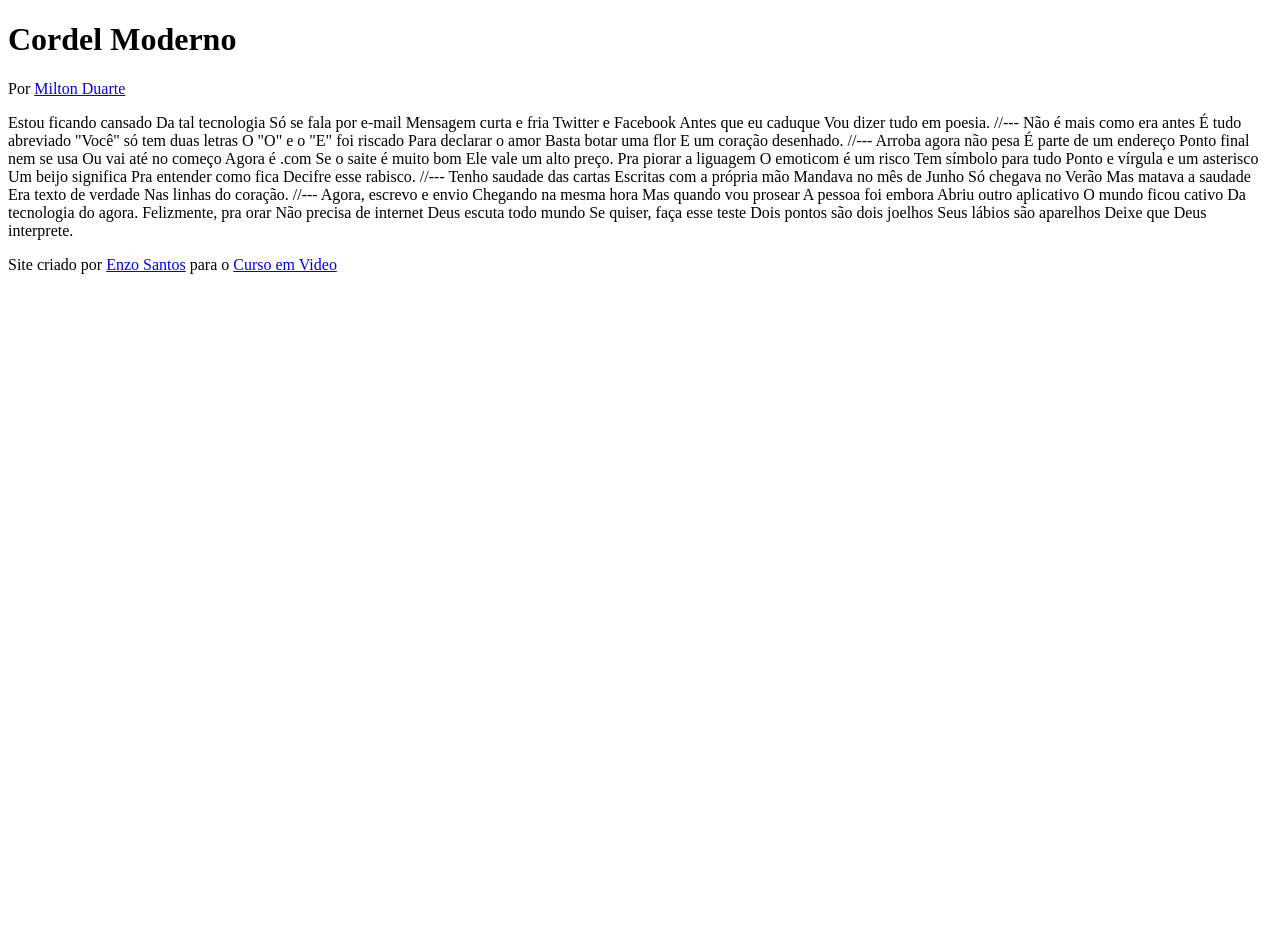
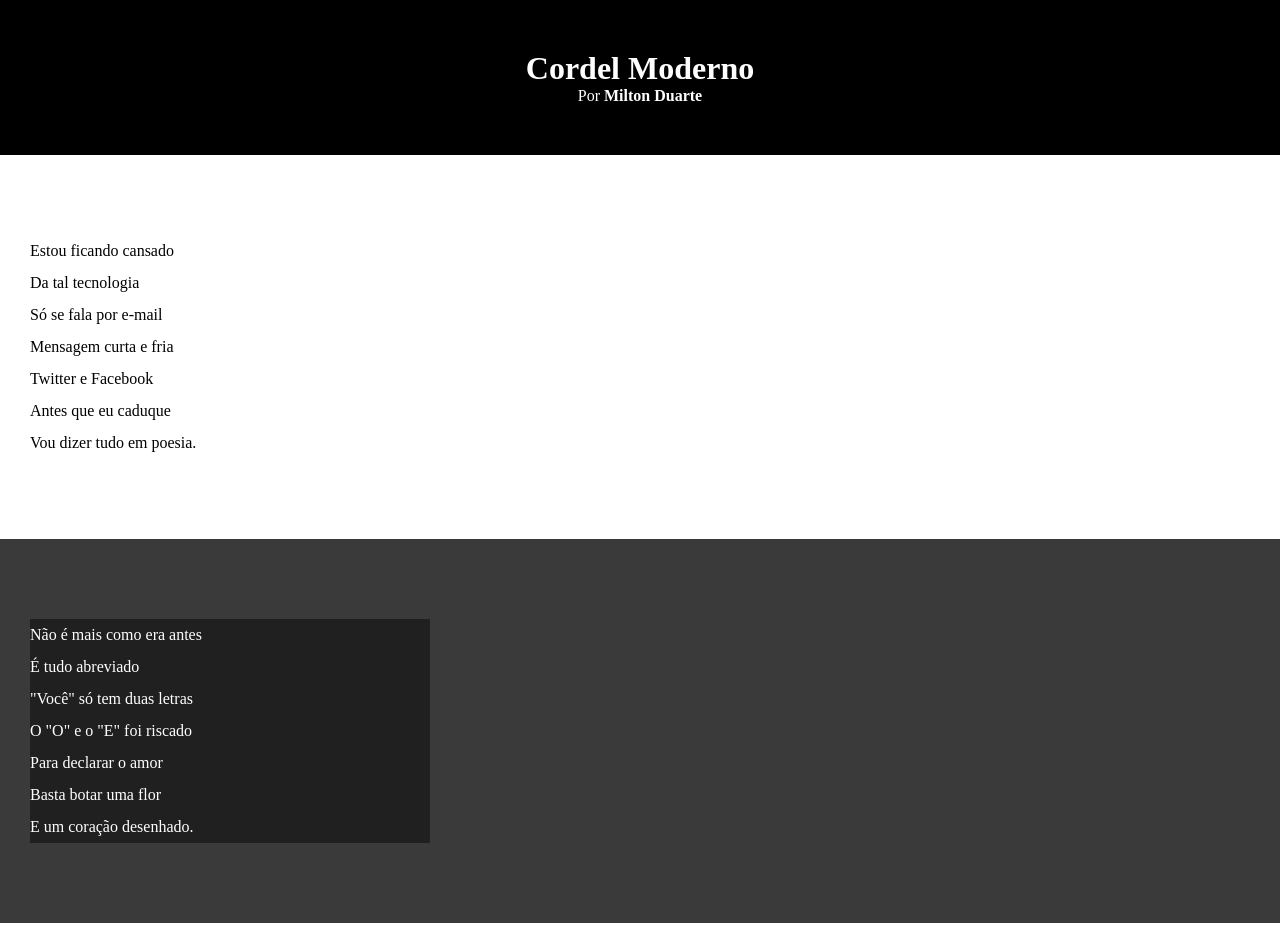
Before and after one commit to EWilderode/html-css, a plain HTML site: page desafios/des012/index.html in a window 1280 px wide. Shown: the top 952 px of the page. Before the commit the page ends 800 px from the top, so only its background shows below. Drawn offline with Linux system fonts and the light colour scheme.

Commit message:
atualizei o css do site

```diff
--- a/desafios/des012/index.html
+++ b/desafios/des012/index.html
@@ -4,6 +4,7 @@
     <meta charset="UTF-8">
     <meta name="viewport" content="width=device-width, initial-scale=1.0">
     <title>Cordel Moderno</title>
+    <link rel="stylesheet" href="style.css">
 </head>
 <body>
     <header>
@@ -15,69 +16,86 @@
 
     </header>
 
-    Estou ficando cansado
-    Da tal tecnologia
-    Só se fala por e-mail
-    Mensagem curta e fria
-    Twitter e Facebook
-    Antes que eu caduque
-    Vou dizer tudo em poesia.
+    <section class="normal">
+        <p>
+            Estou ficando cansado<br>
+            Da tal tecnologia<br>
+            Só se fala por e-mail<br>
+            Mensagem curta e fria<br>
+            Twitter e Facebook<br>
+            Antes que eu caduque<br>
+            Vou dizer tudo em poesia.
+        </p>
+    </section>
 
-    //---
 
-    Não é mais como era antes
-    É tudo abreviado
-    "Você" só tem duas letras
-    O "O" e o "E" foi riscado
-    Para declarar o amor
-    Basta botar uma flor
-    E um coração desenhado.
+    <section class="imagem">
+        <p>
+            Não é mais como era antes<br>
+            É tudo abreviado<br>
+            "Você" só tem duas letras<br>
+            O "O" e o "E" foi riscado<br>
+            Para declarar o amor<br>
+            Basta botar uma flor<br>
+            E um coração desenhado.
+        </p>
+    </section>
 
-    //---
+    <section class="normal">
+        <p>
+            Arroba agora não pesa<br>
+            É parte de um endereço<br>
+            Ponto final nem se usa<br>
+            Ou vai até no começo<br>
+            Agora é .com<br>
+            Se o saite é muito bom<br>
+            Ele vale um alto preço.
+        </p>
 
-    Arroba agora não pesa
-    É parte de um endereço
-    Ponto final nem se usa
-    Ou vai até no começo
-    Agora é .com
-    Se o saite é muito bom
-    Ele vale um alto preço.
+        <p>
+            Pra piorar a liguagem<br>
+            O emoticom é um risco<br>
+            Tem símbolo para tudo<br>
+            Ponto e vírgula e um asterisco<br>
+            Um beijo significa<br>
+            Pra entender como fica<br>
+            Decifre esse rabisco.
+        </p>
+    </section>
 
-    Pra piorar a liguagem
-    O emoticom é um risco
-    Tem símbolo para tudo
-    Ponto e vírgula e um asterisco
-    Um beijo significa
-    Pra entender como fica
-    Decifre esse rabisco.
+    <section class="imagem">
+        <p>
+            Tenho saudade das cartas<br>
+            Escritas com a própria mão<br>
+            Mandava no mês de Junho<br>
+            Só chegava no Verão<br>
+            Mas matava a saudade<br>
+            Era texto de verdade<br>
+            Nas linhas do coração.
+        </p>
+    </section>
 
-    //---
+    <section class="normal">
+        <p>
+            Agora, escrevo e envio<br>
+            Chegando na mesma hora<br>
+            Mas quando vou prosear<br>
+            A pessoa foi embora<br>
+            Abriu outro aplicativo<br>
+            O mundo ficou cativo<br>
+            Da tecnologia do agora.
+        </p>
 
-    Tenho saudade das cartas
-    Escritas com a própria mão
-    Mandava no mês de Junho
-    Só chegava no Verão
-    Mas matava a saudade
-    Era texto de verdade
-    Nas linhas do coração.
-
-    //---
-
-    Agora, escrevo e envio
-    Chegando na mesma hora
-    Mas quando vou prosear
-    A pessoa foi embora
-    Abriu outro aplicativo
-    O mundo ficou cativo
-    Da tecnologia do agora.
-
-    Felizmente, pra orar
-    Não precisa de internet
-    Deus escuta todo mundo
-    Se quiser, faça esse teste
-    Dois pontos são dois joelhos
-    Seus lábios são aparelhos
-    Deixe que Deus interprete.
+        <p>
+            Felizmente, pra orar<br>
+            Não precisa de internet<br>
+            Deus escuta todo mundo<br>
+            Se quiser, faça esse teste<br>
+            Dois pontos são dois joelhos<br>
+            Seus lábios são aparelhos<br>
+            Deixe que Deus interprete.
+        </p>
+    </section>
 
     <footer>
         <p>Site criado por <a href="https://github.com/EWilderode" target="_blank">Enzo Santos</a> para o <a href="https://github.com/gustavoguanabara/" target="_blank">Curso em Video</a></p>
--- /dev/null
+++ b/desafios/des012/style.css
@@ -0,0 +1,64 @@
+@charset "UTF-8";
+
+*{
+    margin: 0px;
+    padding: 0px;
+}
+
+html, body{
+    min-height: 100vh;
+    background-color: darkgray;
+}
+
+header{
+    background-color: black;
+    color: white;
+    text-align: center;
+}
+
+header > h1{
+    padding-top: 50px;
+}
+
+header > p{
+    padding-bottom: 50px;
+}
+
+a{
+    color: white;
+    text-decoration: none;
+    font-weight: bolder;
+}
+
+a:hover{
+    text-decoration: underline;
+}
+
+section{
+    padding-top: 10vh;
+    padding-bottom: 10vh;
+    line-height: 2em;
+    padding-left: 30px;
+}
+
+section.normal {
+    background-color: white;
+    color: black;
+}
+
+section.imagem {
+    background-color: rgb(58, 58, 58);
+    color: white;
+
+}
+section.imagem > p{
+    width: 400px;
+    background-color: rgba(0, 0, 0, 0.452);
+}
+
+footer{
+    background-color: black;
+    color: white;
+    text-align: center;
+    padding: 10px;
+}
```
